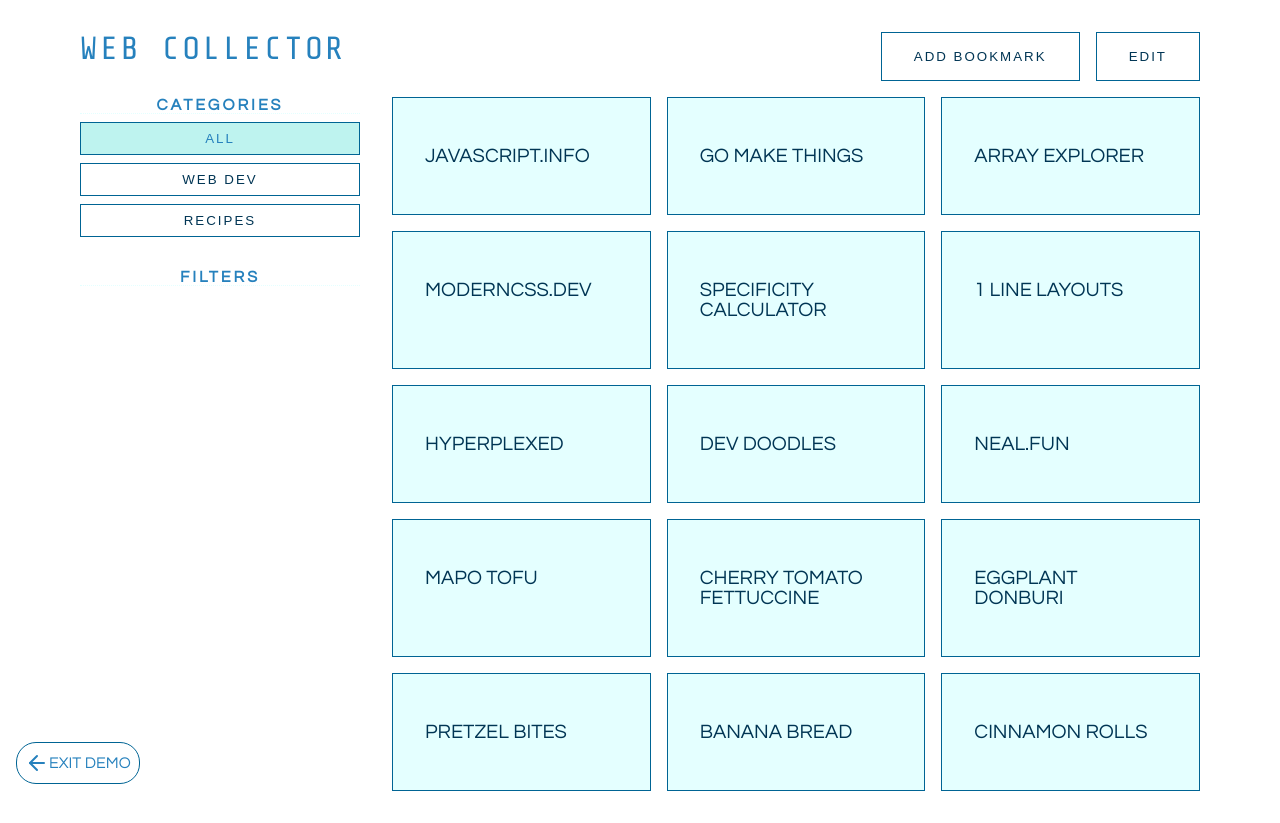
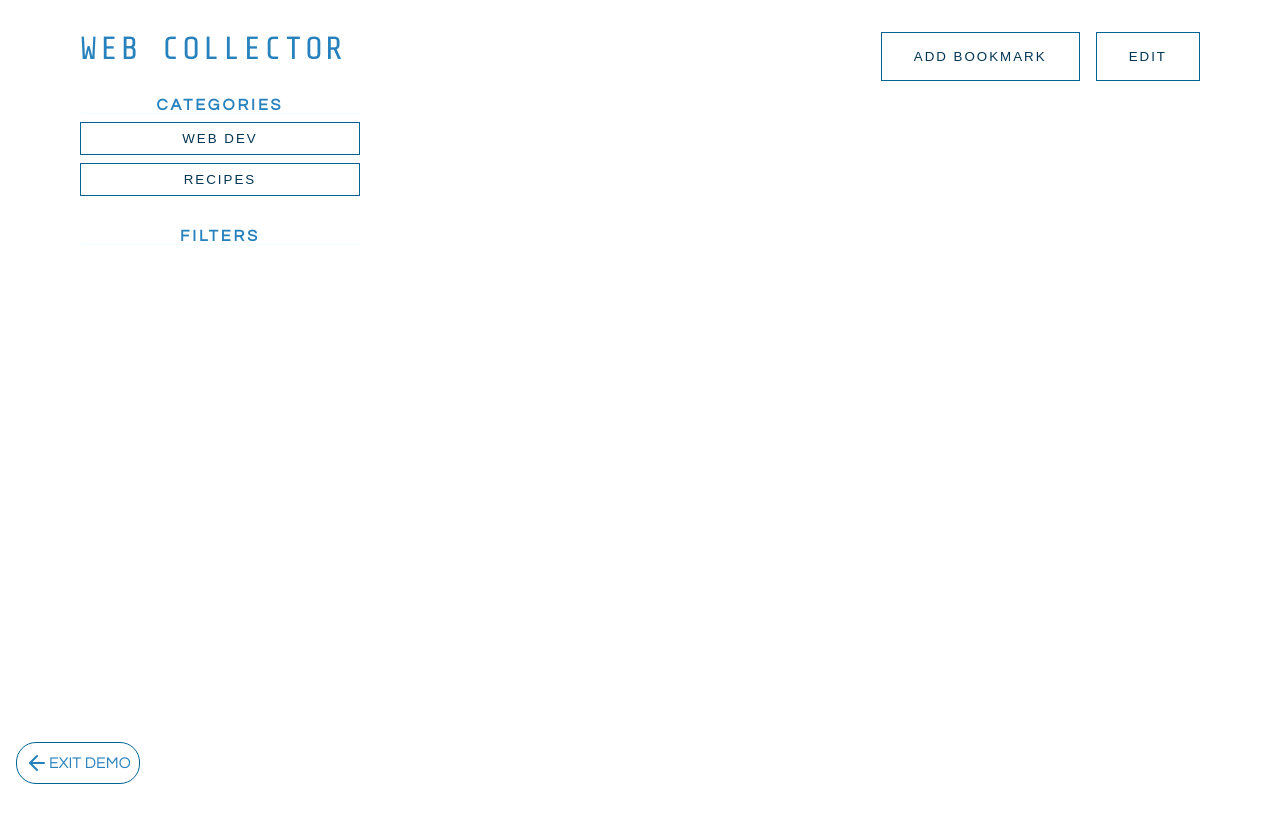
Before and after one commit to mistyb01/web-collector, a React (Create React App) app: page /#/demo in a window 1280 px wide. After the commit the page ends 800 px from the top, so only its background shows below. Built offline with nearby package versions, Linux system fonts and the light colour scheme; the HTML template or start-up script is replaced by a standard one.

Commit message:
trying to fix startup-page-not-showing bug

```diff
--- a/src/Home.tsx
+++ b/src/Home.tsx
@@ -1,4 +1,4 @@
-import React, { useState, ReactEventHandler }  from 'react';
+import React, { useState }  from 'react';
 import Bookmarks from './Bookmarks';
 import Tags from './Tags';
 import Categories from './Categories';
@@ -14,7 +14,7 @@
 
 export const Home: React.FC<Props> = (props) => {
 
-  const [category, setCategory] = useState('all');
+  const [category, setCategory] = useState('');
   const [tag, setTag] = useState('all');
   const categoryList = Array.from(new Set(props.bookmarkData.map(bookmark => bookmark.category)));
 
@@ -42,7 +42,7 @@
     </Link>}
     <header className="vertical-space">
           <h1 className="header-logo">web collector</h1>
-            {props.bookmarkData.length !== 0 &&
+            {localStorage.getItem('bookmarkData') == null &&
           <div className="header-buttons horizontal-space">
             {props.isDemo ?
             <>
@@ -57,12 +57,12 @@
             }
           </div>}
     </header>
-    {props.bookmarkData.length !== 0 ?
+    {localStorage.getItem('bookmarkData') == null ?
     <main className="home-container">
     <div className="filter-menu">
         <h3 className="filter-menu__header">categories</h3>
             <Categories
-            categoryList={['all', ...categoryList]}
+            categoryList={categoryList}
             category={category}
             handleCategoryChange={handleCategoryChange}/>
 
```
